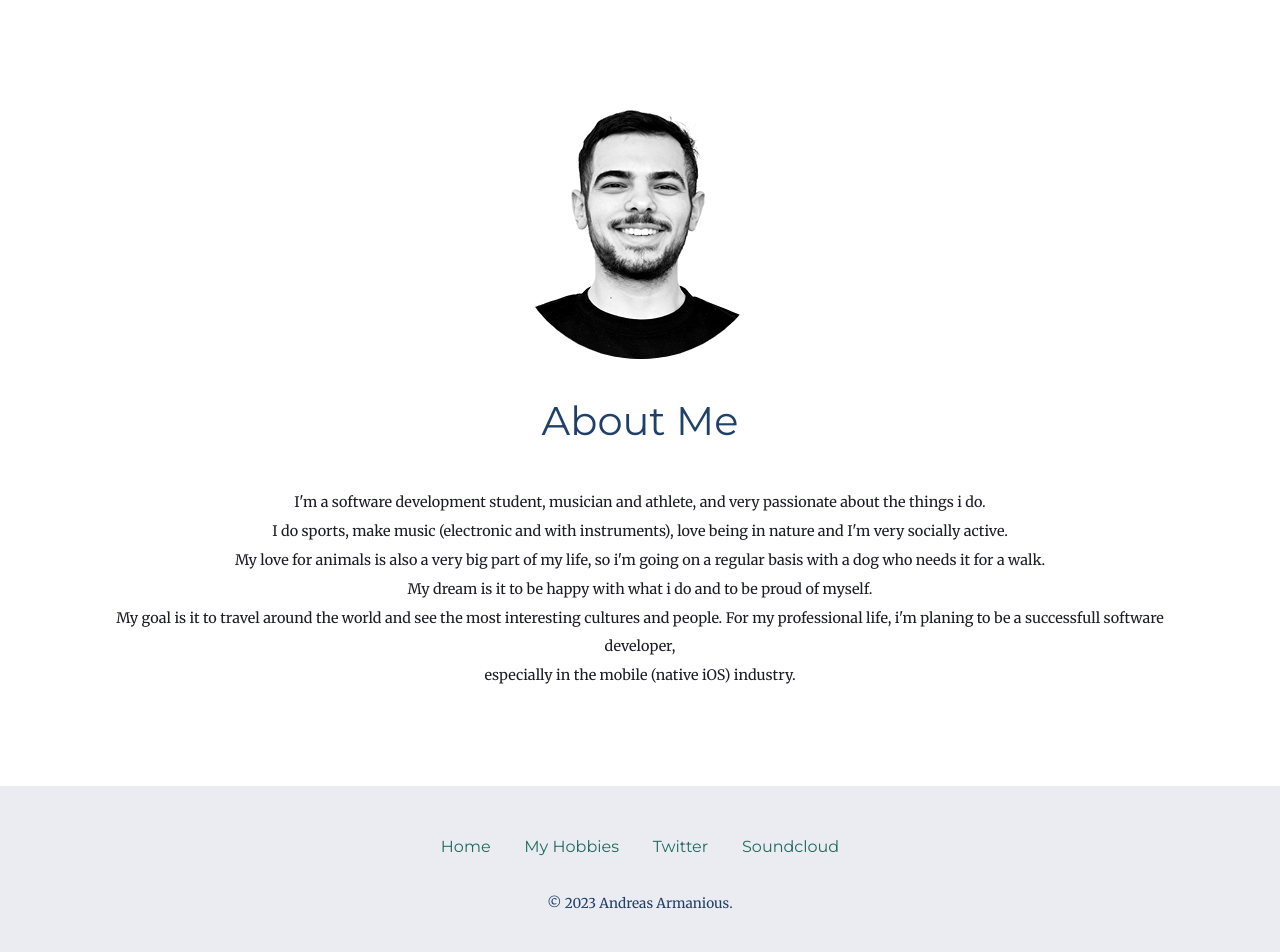
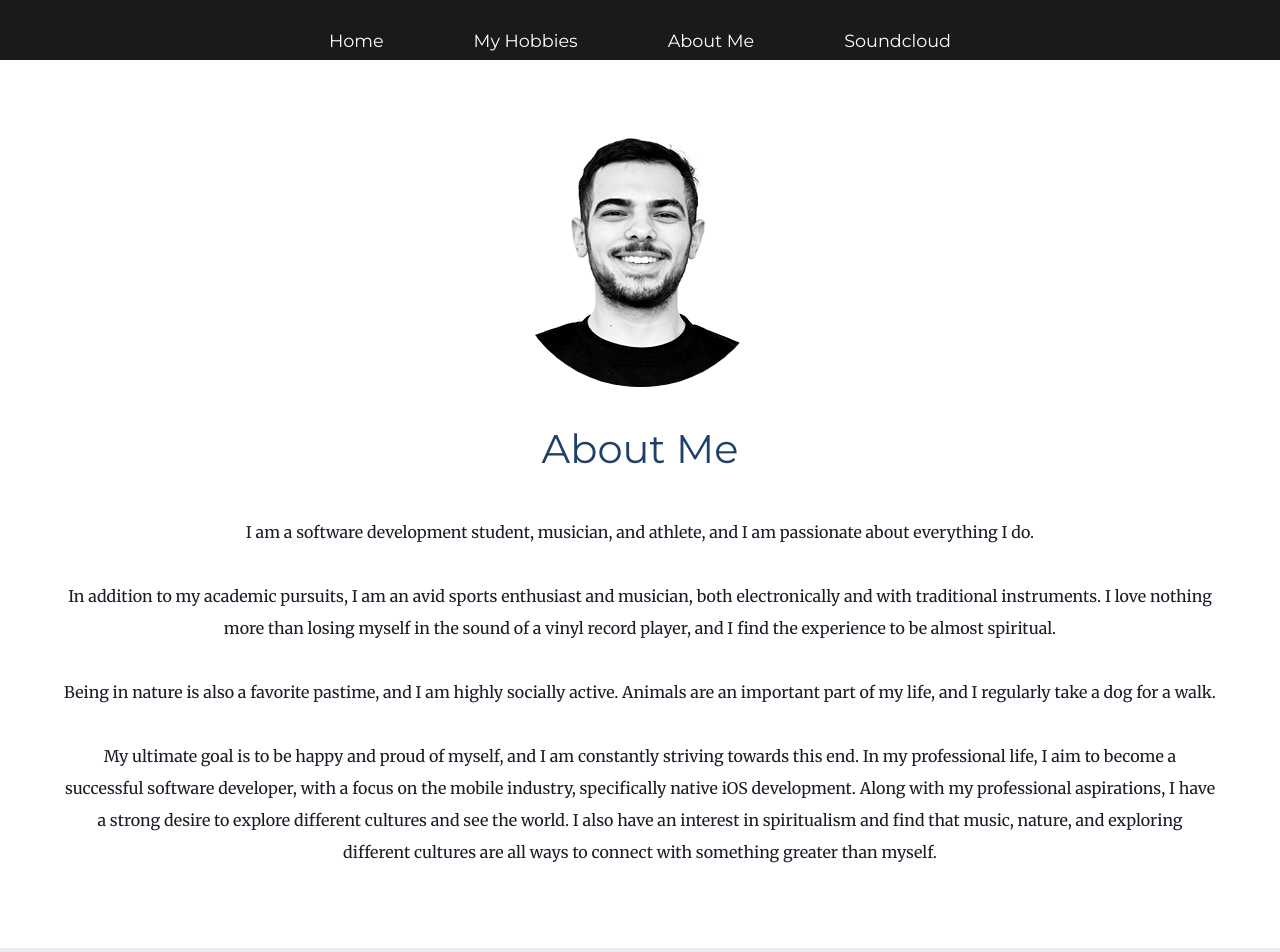
Before and after one commit to straumandi/self_presentation, a plain HTML site: page about.html in a window 1280 px wide. Shown: the top 952 px of the page. Drawn offline with Linux system fonts and the light colour scheme.

Commit message:
updated hobbies and added new images and css

```diff
--- a/about.html
+++ b/about.html
@@ -13,27 +13,43 @@
     <title>About me - Andreas Armanious</title>
   </head>
   <body>
-    <div class="aboutContainer">
-      <img src="media/andi.png" alt="Image of Andreas Armanious smiling" />
-      <h2>About Me</h2>
-      <p>
-        I'm a software development student, musician and athlete, and very
-        passionate about the things i do. <br />
-        I do sports, make music (electronic and with instruments), love being in
-        nature and I'm very socially active. <br />
-        My love for animals is also a very big part of my life, so i'm going on
-        a regular basis with a dog who needs it for a walk. <br />
-        My dream is it to be happy with what i do and to be proud of myself.
-        <br />
-        My goal is it to travel around the world and see the most interesting
-        cultures and people. For my professional life, i'm planing to be a successfull software developer, <br>
-        especially in the mobile (native iOS) industry.
-      </p>
+    <header>
+      <nav class="nav-bar">
+        <ul>
+          <li><a href="index.html">Home</a></li>
+          <li><a href="hobbies.html">My Hobbies</a></li>
+          <li><a href="about.html">About Me</a></li>
+          <li><a href="https://soundcloud.com/andistraum/">Soundcloud</a></li>
+        </ul>
+      </nav>
+    </header>
+    <div class="mainContainer">
+      <div class="aboutContainer">
+        <img src="media/andi.png" alt="Image of Andreas Armanious smiling" />
+        <h2>About Me</h2>
+        <p>
+          I am a software development student, musician, and athlete, and I am
+          passionate about everything I do. <br /><br />
+          In addition to my academic pursuits, I am an avid sports enthusiast
+          and musician, both electronically and with traditional instruments. I
+          love nothing more than losing myself in the sound of a vinyl record
+          player, and I find the experience to be almost spiritual. <br /><br />
+          Being in nature is also a favorite pastime, and I am highly socially
+          active. Animals are an important part of my life, and I regularly take
+          a dog for a walk. <br /><br />
+          My ultimate goal is to be happy and proud of myself, and I am
+          constantly striving towards this end. In my professional life, I aim
+          to become a successful software developer, with a focus on the mobile
+          industry, specifically native iOS development. Along with my
+          professional aspirations, I have a strong desire to explore different
+          cultures and see the world. I also have an interest in spiritualism
+          and find that music, nature, and exploring different cultures are all
+          ways to connect with something greater than myself.
+        </p>
+      </div>
     </div>
-
     <div class="bottomContainer">
       <a class="footer-link" href="index.html">Home</a>
-      <a class="footer-link" href="hobbies.html">My Hobbies</a>
       <a class="footer-link" href="https://twitter.com/andistraum">Twitter</a>
       <a class="footer-link" href="https://soundcloud.com/andistraum/"
         >Soundcloud</a
--- a/css/styles.css
+++ b/css/styles.css
@@ -1,5 +1,8 @@
 /* ************* HTML-TAG SELECTORS ************* */
 
+html, body {
+  height: 100%;
+}
 body {
   color: #1b1c25;
   margin: 0;
@@ -24,9 +27,11 @@ h2 {
 }
 h3 {
   color: #206a5d;
+  font-size: 1.2rem;
   font-family: "Montserrat", sans-serif;
 }
 p {
+  font-size: medium;
   line-height: 2;
 }
 a {
@@ -49,6 +54,45 @@ span {
 }
 
 /* ************* CLASS SELECTORS ************* */
+.mainContainer {
+  display: flex;
+  flex-direction: column;
+  min-height:81%;
+}
+nav.nav-bar {
+  background-color: #1a1a1a;
+  height: 60px;
+  display: flex;
+  justify-content: center;
+  position: sticky;
+  top: 0;
+  z-index: 1;
+}
+
+nav.nav-bar ul {
+  list-style: none;
+  margin: 0;
+  padding: 0;
+  display: flex;
+}
+
+nav.nav-bar li {
+  margin: 0 10px;
+}
+
+nav.nav-bar a {
+  color: white;
+  text-decoration: none;
+  font-size: 1.1rem;
+  display: block;
+  padding: 20px;
+}
+
+nav.nav-bar a:hover {
+  background-color: #1b1c25;
+}
+
+
 .topContainer {
   background-color: #ebecf1;
   position: relative;
@@ -122,6 +166,9 @@ span {
 .bottomContainer {
   background-color: #ebecf1;
   padding: 50px 0 20px;
+  margin-top: auto;
+  left: 0;
+  width: 100%;
 }
 .contact-message {
   width: 40%;
@@ -133,32 +180,34 @@ span {
   padding: 20px 0px;
 }
 .aboutContainer {
-    margin: 7.5%;
-    font-size: 0.9rem;
+  margin: 5%;
+  font-size: 0.9rem;
 }
 .hobbiesContainer {
-  margin: 7.5%;
   font-size: 0.85rem;
 }
 .hobbyRow {
   width: 75%;
-  margin: 5%;
+  margin: 0% 15% 15% 15%;
   text-align: center;
   line-height: 2;
 }
 .hobbyPicLeft {
-  width: 50%;
-  height: 50%;
+  width: 40%;
+  height: 30%;
   float: left;
-  margin: 2.5%;
+  margin: 3%;
   border-radius: 10px;
   box-shadow: 1px 1px 5px #1f4068;
 }
 .hobbyPicRight {
   width: 30%;
   height: 20%;
-  float: left;
-  margin: 2.5%;
+  float: right;
+  margin: 3%;
   border-radius: 10px;
   box-shadow: 1px 1px 5px #1f4068;
 }
+.codingPic {
+  width: 20%;
+}
```
Also changed, not shown: hobbies.html (+63 -14 lines), index.html (+8 -1 lines), 2 other files.
